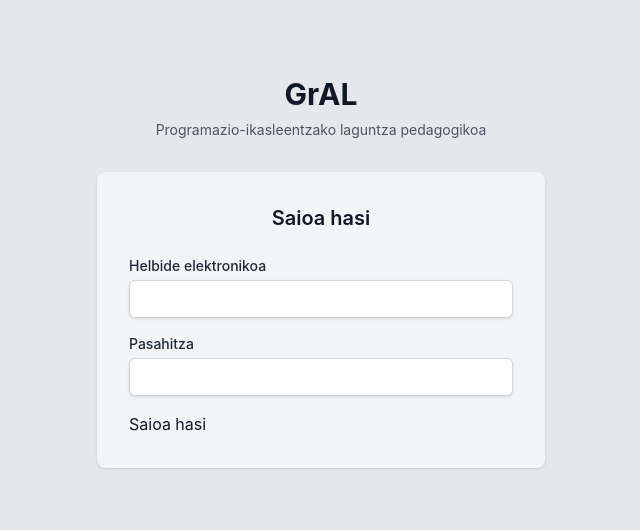
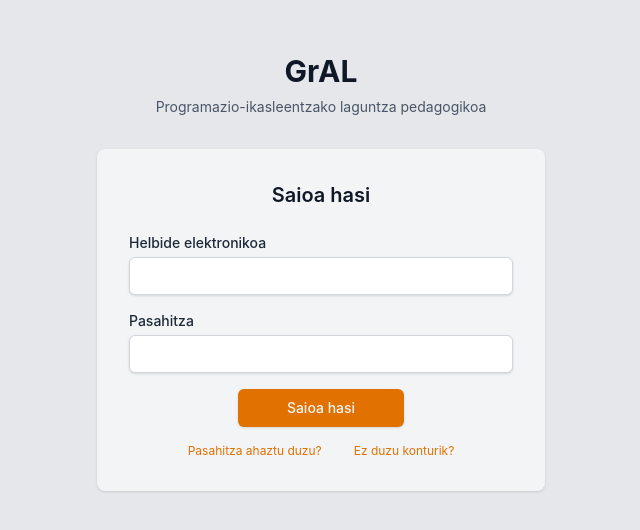
Before and after one commit to Josu-A/gral, a React (Vite) app in the folder bezeroa/: page /login in a window 1280 px wide. Shown: the part 128-658 px from the top of the page, without its empty margins (319-959 px from the left). Built offline with nearby package versions, Linux system fonts and the light colour scheme; no server answers.

Commit message:
login orria refaktorizatu eta falta ziren estekak gehitu

```diff
--- a/bezeroa/src/pages/Login.tsx
+++ b/bezeroa/src/pages/Login.tsx
@@ -1,11 +1,15 @@
 import axios from 'axios';
 import { type JSX, type SubmitEvent, useState } from 'react';
-import { useLocation, useNavigate } from 'react-router-dom';
+import { Link, useLocation, useNavigate } from 'react-router-dom';
 
 import type { LocationState } from '@/common/types';
 
 import apiClient from '@/common/apiClient';
+import { Button } from '@/components/ui/Button';
+import { FormError } from '@/components/ui/FormError';
+import { Input } from '@/components/ui/Input';
 import { useAuth } from '@/hooks/useAuth';
+import { useLoginForm } from '@/hooks/useLoginForm';
 
 interface LoginResponse {
     data: {
@@ -14,25 +18,37 @@ interface LoginResponse {
     success: boolean;
 }
 
+const linkClasses = "text-xs text-amber-600 hover:text-amber-700 hover:underline transition-colors";
+
 function Login(): JSX.Element {
     const { setToken } = useAuth();
     const navigate = useNavigate();
     const location = useLocation();
 
-    const [email, setEmail] = useState<string>('');
-    const [password, setPassword] = useState<string>('');
     const [isLoading, setIsLoading] = useState<boolean>(false);
-    const [errors, setErrors] = useState<{
-        email?: string;
-        general?: string
-        password?: string;
-    }>({});
 
     const state: LocationState | null = location.state;
     const from = state?.from?.pathname || '/';
 
-    async function handleLogin(e: SubmitEvent<HTMLFormElement>) {
+    const {
+        clearError,
+        email,
+        errors,
+        handleEmailBlur,
+        password,
+        setEmail,
+        setErrors,
+        setPassword,
+        validate
+    } = useLoginForm();
+
+
+    async function handleLogin(e: SubmitEvent<HTMLFormElement>): Promise<void> {
         e.preventDefault();
+        if (!validate()) {
+            return;
+        }
+
         setIsLoading(true);
         setErrors({});
 
@@ -49,85 +65,76 @@ function Login(): JSX.Element {
             navigate(from, { replace: true });
         }
         catch (err: unknown) {
-            if (axios.isAxiosError<{ error: string }>(err)) {
-                const message = err.response?.data?.error || 'Akats bat gertatu da saioa hastean';
+            const message = axios.isAxiosError<{ error: string }>(err)
+                ? err.response?.data?.error || 'Akats bat gertatu da saioa hastean'
+                : 'Ustekabeko errore bat gertatu da';
             setErrors({ general: message });
-            }
-            else {
-                setErrors({ general: 'Ustekabeko errore bat gertatu da' });
-            }
         }
         finally {
             setIsLoading(false);
         }
     }
 
-    const inputGroupClasses = "flex flex-col";
-    const labelClasses = "text-sm font-medium text-gray-800";
-    const inputClasses = (hasError: boolean) => `
-        mt-1 block w-full rounded-md border px-3 py-2 text-sm shadow-sm transition-colors
-        focus:outline-none focus:ring-2 focus:ring-amber-500
-        ${hasError
-            ? 'border-red-500 bg-red-50 focus:border-red-500 focus:ring-red-200'
-            : 'border-gray-300 bg-white focus:border-amber-500'
-        }
-        disabled:bg-gray-50 disabled:text-gray-500
-    `;
-
     return (
-        <form className="mt-6 space-y-4" onSubmit={handleLogin}>
-            <div className={inputGroupClasses}>
-                <label className={labelClasses} htmlFor="email">
-                    Helbide elektronikoa
-                </label>
-                <input
-                    autoComplete='email'
-                    className={inputClasses(!!errors.email)}
+        <form className="mt-6 space-y-4" noValidate onSubmit={handleLogin}>
+            <Input
+                autoComplete="email"
                 disabled={isLoading}
+                error={errors.email}
                 id="email"
                 inputMode="email"
-                    onChange={(e) => setEmail(e.target.value)}
+                label="Helbide elektronikoa"
+                onBlur={handleEmailBlur}
+                onChange={e => {
+                    setEmail(e.target.value);
+                    clearError('email');
+                }}
                 required
                 type="email"
                 value={email}
             />
-                {errors.email && (
-                    <span className="mt-1 text-xs text-red-600">
-                        {errors.email}
-                    </span>
-                )}
-            </div>
-
-            <div className={inputGroupClasses}>
-                <label className={labelClasses} htmlFor="password">
-                    Pasahitza
-                </label>
-                <input
-                    autoComplete='current-password'
-                    className={inputClasses(!!errors.password)}
+            <Input
+                autoComplete="current-password"
                 disabled={isLoading}
+                error={errors.password}
                 id="password"
-                    onChange={(e) => setPassword(e.target.value)}
+                label="Pasahitza"
+                onChange={e => {
+                    setPassword(e.target.value);
+                    clearError('password');
+                }}
                 required
                 type="password"
                 value={password}
             />
-                {errors.password && (
-                    <span className="mt-1 text-xs text-red-600">
-                        {errors.password}
-                    </span>
-                )}
+
+            <FormError message={errors.general} />
+
+            <div className="flex w-full flex-col items-center space-y-4">
+                <Button
+                    className="
+                      w-full
+                      sm:w-auto sm:px-12
+                    "
+                    isLoading={isLoading}
+                    type='submit'
+                    variant='primary'
+                >
+                    Saioa hasi
+                </Button>
+                <div className="
+                  flex w-full flex-col items-center justify-center gap-4
+                  text-center
+                  sm:flex-row sm:gap-8
+                ">
+                    <Link className={linkClasses} to="/forgot-password">
+                        Pasahitza ahaztu duzu?
+                    </Link>
+                    <Link className={linkClasses} to="/register">
+                        Ez duzu konturik?
+                    </Link>
                 </div>
-
-            {errors.general && (
-                <div className='rounded-md bg-red-50 p-3 text-sm text-red-700 border border-red-200'>
-                    {errors.general}
             </div>
-            )}
-
-            <button disabled={isLoading} type="submit">
-                {isLoading ? 'Saioa hasten...' : 'Saioa hasi'}
-            </button>
         </form>
     );
 }
```
Lines whose indentation alone changed are shown as unchanged.
